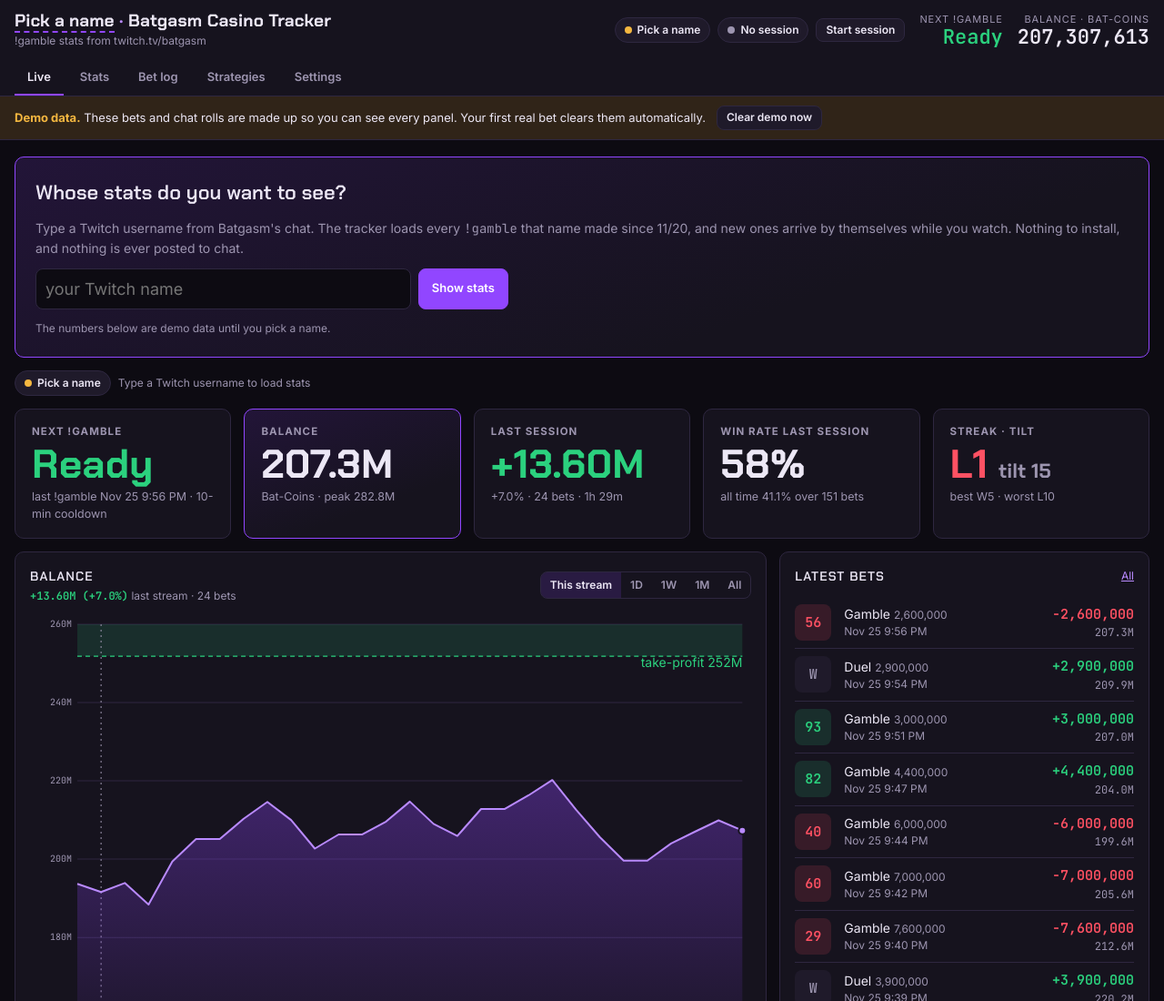
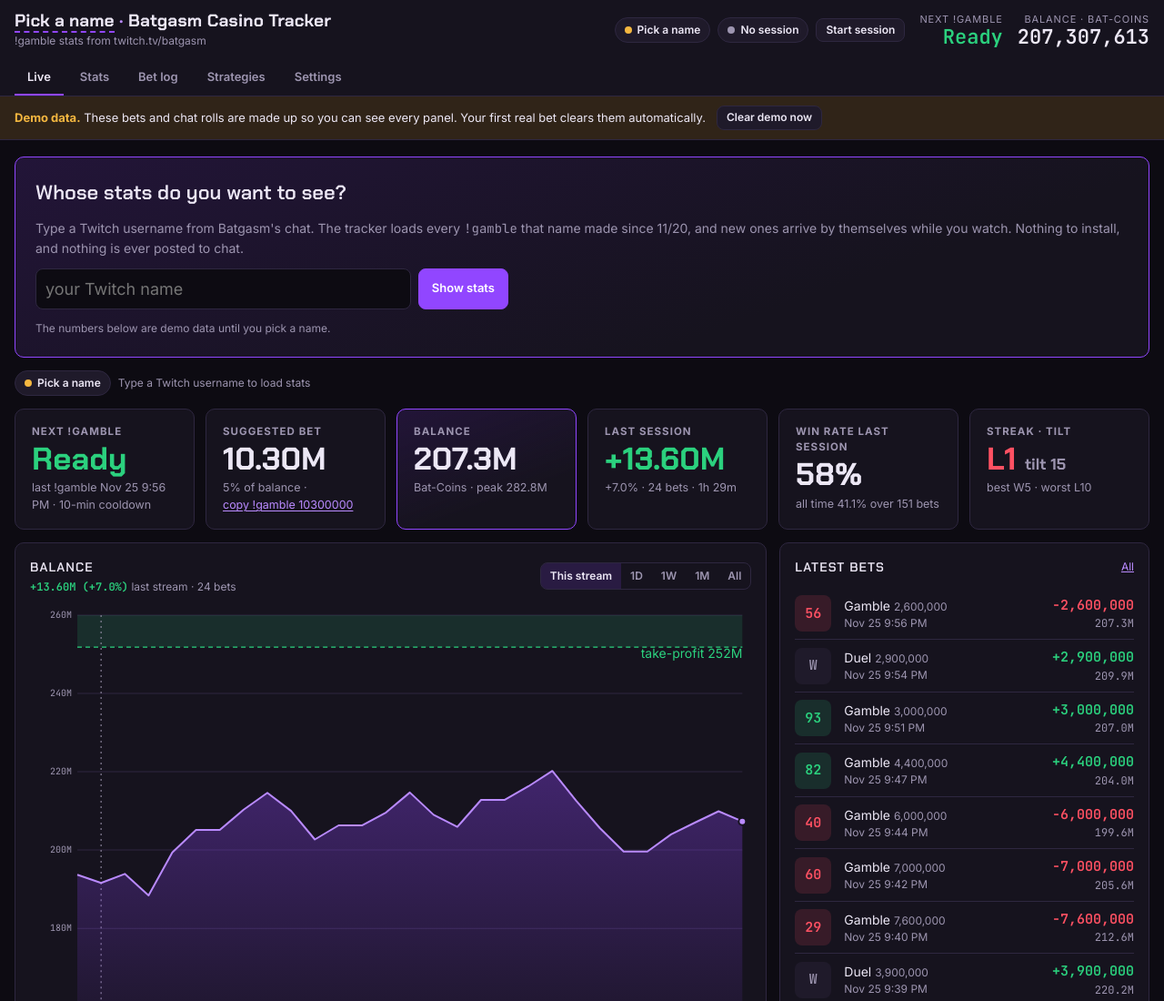
Before and after one commit to Nyte-fyre/batgasm-tracker, a plain HTML site: page index.html in a window 1280 px wide. Shown: the top 1100 px of the page at 91% size. Drawn offline with Linux system fonts and the light colour scheme.

Commit message:
Suggested bet tile (5% of balance, adjustable) with copyable !gamble command
Co-Authored-By: Claude Opus 5.5 <noreply@anthropic.com>

```diff
--- a/index.html
+++ b/index.html
@@ -115,9 +115,12 @@ main{padding-block:18px calc(var(--qa-h) + 28px + env(safe-area-inset-bottom,0px
 /* LIVE hero */
 .hero{background:var(--surface);border:1px solid var(--line);border-radius:var(--r);padding:16px 18px;display:flex;flex-direction:column;gap:4px;min-width:0}
 .hero .k{font-size:11.5px;text-transform:uppercase;letter-spacing:.09em;color:var(--muted);font-weight:700}
-.hero .v{font-family:var(--f-display);font-size:clamp(30px,4.2vw,44px);font-weight:700;line-height:1.05;font-variant-numeric:tabular-nums;overflow-wrap:anywhere}
+.hero .v{font-family:var(--f-display);font-size:clamp(24px,2.7vw,38px);white-space:nowrap;font-weight:700;line-height:1.05;font-variant-numeric:tabular-nums;overflow-wrap:anywhere}
 .hero .d{font-size:12.5px;color:var(--muted)}
-.heroes{display:grid;grid-template-columns:repeat(auto-fit,minmax(170px,1fr));gap:14px}
+.linkbtn{background:none;border:0;padding:0;font:inherit;color:var(--accent-2);cursor:pointer;text-decoration:underline;text-underline-offset:2px}
+.heroes{display:grid;grid-template-columns:repeat(6,minmax(0,1fr));gap:12px}
+@media (max-width:1180px){.heroes{grid-template-columns:repeat(3,minmax(0,1fr))}}
+@media (max-width:560px){.heroes{grid-template-columns:repeat(2,minmax(0,1fr))}}
 .cd{font-variant-numeric:tabular-nums}
 .cd.wait{color:var(--loss)} .cd.soon{color:var(--warn)} .cd.ready{color:var(--win)}
 .hcd{display:flex;flex-direction:column;align-items:flex-end}
@@ -724,7 +727,7 @@ const uid=()=> (window.crypto&&crypto.randomUUID)? crypto.randomUUID() : Date.no
 function defaultSettings(){ return {startingBalance:0,currencyName:'Bat-Coins',stopLossPct:20,takeProfitPct:30,maxBetPctOfBankroll:5,
   games:[...DEFAULT_GAMES], gamePresets:JSON.parse(JSON.stringify(DEFAULT_PRESETS)),
   chatParser:{enabled:true,username:'',bots:'Streamlabs, StreamElements, Nightbot',defaultGame:'Gamble',winAmount:'payout',resultRegex:DEF_RESULT,commandGames:DEF_CMDMAP},
-  thresholds:{...DEFAULT_THRESH}, passivePerHour:0, betsPerHour:40, gambleCooldownMin:10, theme:'dark'}; }
+  thresholds:{...DEFAULT_THRESH}, passivePerHour:0, betsPerHour:40, gambleCooldownMin:10, suggestedBetPct:5, theme:'dark'}; }
 function emptyData(){ return {settings:defaultSettings(),sessions:[],bets:[],goals:[],chat:{rolls:[],balances:[]},meta:{initialized:true,seenKeys:[],evIds:[],pending:{}}}; }
 function migrate(d){
   const base=emptyData(); if(!d||typeof d!=='object') return base;
@@ -1103,6 +1106,16 @@ function capBlock(){
   const c=captureState();
   return `<span class="pill ${c.cls}"><span class="dot"></span>${esc(c.text)}</span> <span class="small muted">${esc(c.tip)}</span>`;
 }
+/** Suggested flat bet: a share of the current balance, rounded down to 3 significant digits. */
+function suggestedBet(agg){
+  const S=DATA.settings, p=+S.suggestedBetPct||5, bal=agg.balance;
+  if(!(bal>0)) return {amount:0,p,note:'no balance yet'};
+  const raw=bal*p/100, mag=10**Math.max(0,Math.floor(Math.log10(Math.max(1,raw)))-2), amount=Math.max(1,Math.floor(raw/mag)*mag);
+  const cs=agg.currentSession; let warn='';
+  if(cs && cs.startBalance>0 && cs.net/cs.startBalance<=-S.stopLossPct/100) warn='Stop-loss hit this stream. Consider stopping.';
+  else if(cs && cs.startBalance>0 && cs.net/cs.startBalance>=S.takeProfitPct/100) warn='Take-profit reached. Consider banking it.';
+  return {amount,p,warn};
+}
 function onboardBlock(){
   const cur=DATA.settings.chatParser.username;
   return `<section class="onboard s12" aria-labelledby="h-who"><h2 id="h-who">Whose stats do you want to see?</h2>
@@ -1123,6 +1136,7 @@ function viewLive(agg){
   <div class="s12" id="live-cap" style="display:flex;gap:8px;align-items:center;flex-wrap:wrap">${capBlock()}</div>
   <div class="s12 heroes">
   <div class="hero"><span class="k">Next !gamble</span><span class="v cd ready" data-cd>Ready</span><span class="d" data-cd-note>${cdNote()}</span></div>
+  ${(()=>{ const sb=suggestedBet(agg); return `<div class="hero"><span class="k">Suggested bet</span><span class="v" title="${fmt(sb.amount)}">${sb.amount?money(sb.amount):'—'}</span><span class="d">${sb.p}% of balance${sb.amount?` · <button type="button" class="linkbtn" data-act="copy-bet" data-v="${sb.amount}" title="Copy the command so you can paste it into chat yourself">copy !gamble ${sb.amount}</button>`:''}</span>${sb.warn?`<span class="d warnc">${esc(sb.warn)}</span>`:''}</div>`; })()}
   <div class="hero accent"><span class="k">Balance</span><span class="v" title="${fmt(agg.balance)}">${money(agg.balance)}</span><span class="d">${esc(S.currencyName)} · peak ${money(agg.peak)}</span></div>
   <div class="hero"><span class="k">${cs?'This session':'Last session'}</span><span class="v ${cls(sref?.net)}">${sref?money(sref.net,true):'—'}</span><span class="d">${sref?`${pctS(sessPct)} · ${sref.n} bets · ${dur(sref.durH)}`:'starts with your next !gamble'}</span></div>
   <div class="hero"><span class="k">Win rate ${cs?'this session':sref?'last session':''}</span><span class="v">${sref&&sref.n?pct(sref.winRate,0):'—'}</span><span class="d">all time ${pct(agg.winRate,1)} over ${fmt(agg.totalBets)} bets</span></div>
@@ -1422,6 +1436,7 @@ function viewSettings(agg){
       ${num('s-sl','Stop-loss % (session)',S.stopLossPct)}
       ${num('s-tp','Take-profit % (session)',S.takeProfitPct)}
       ${num('s-max','Max bet % of bankroll',S.maxBetPctOfBankroll)}
+      ${num('s-sug','Suggested bet % of balance',S.suggestedBetPct??5)}
       ${num('s-passive','Passive per hour (fallback)',S.passivePerHour)}
       ${num('s-bph','Typical bets per hour',S.betsPerHour)}
       <label class="f">Theme<select id="s-theme"><option value="dark" ${S.theme!=='light'?'selected':''}>Dark</option><option value="light" ${S.theme==='light'?'selected':''}>Light</option></select></label>
@@ -1489,6 +1504,7 @@ document.addEventListener('click',e=>{
     case 'qa-custom-log': logCustom(); break;
     case 'qa-custom-close': closeCustom(); break;
     case 'undo': undo(); break;
+    case 'copy-bet': { const txt='!gamble '+b.dataset.v; const ok=()=>toast(`Copied "${txt}". Paste it in chat yourself.`); const fail=()=>toast(`Copy didn't work. Type: ${txt}`); try{ navigator.clipboard.writeText(txt).then(ok,fail); }catch(err){ fail(); } break; }
     case 'change-user': switchRequested=true; if(route()!=='live') location.hash='#live'; else render(); setTimeout(()=>{ const i=$('#who-name'); if(i){ i.focus(); i.select(); } },60); break;
     case 'cancel-user': switchRequested=false; render(); break;
     case 'clear-demo': clearDemo(false); break;
@@ -1542,7 +1558,7 @@ document.addEventListener('change',e=>{
   if(t.id==='sim-start'){ const v=parseAmount(t.value); simStart= v>0? Math.round(v) : null; simResults={}; cmpRes=null; render(); return; }
   if(t.id==='sim-bets'){ simBets=clamp(Math.round(+t.value)||100,10,2000); simResults={}; cmpRes=null; render(); return; }
   if(t.id==='cmp-a'){ cmpA=t.value; return; } if(t.id==='cmp-b'){ cmpB=t.value; return; }
-  const map={'s-start':['startingBalance','int'],'s-sl':['stopLossPct','num'],'s-tp':['takeProfitPct','num'],'s-max':['maxBetPctOfBankroll','num'],'s-passive':['passivePerHour','int'],'s-bph':['betsPerHour','num'],'s-cd':['gambleCooldownMin','num']};
+  const map={'s-start':['startingBalance','int'],'s-sl':['stopLossPct','num'],'s-tp':['takeProfitPct','num'],'s-max':['maxBetPctOfBankroll','num'],'s-passive':['passivePerHour','int'],'s-bph':['betsPerHour','num'],'s-cd':['gambleCooldownMin','num'],'s-sug':['suggestedBetPct','num']};
   if(map[t.id]){ const [k,ty]=map[t.id]; const v=+t.value; if(isFinite(v)) S[k]= ty==='int'? Math.round(v) : v; commit(); return; }
   if(t.id==='s-cur'){ S.currencyName=t.value.trim()||'points'; commit(); return; }
   if(t.id==='s-theme'){ S.theme=t.value; commit(); return; }
```
